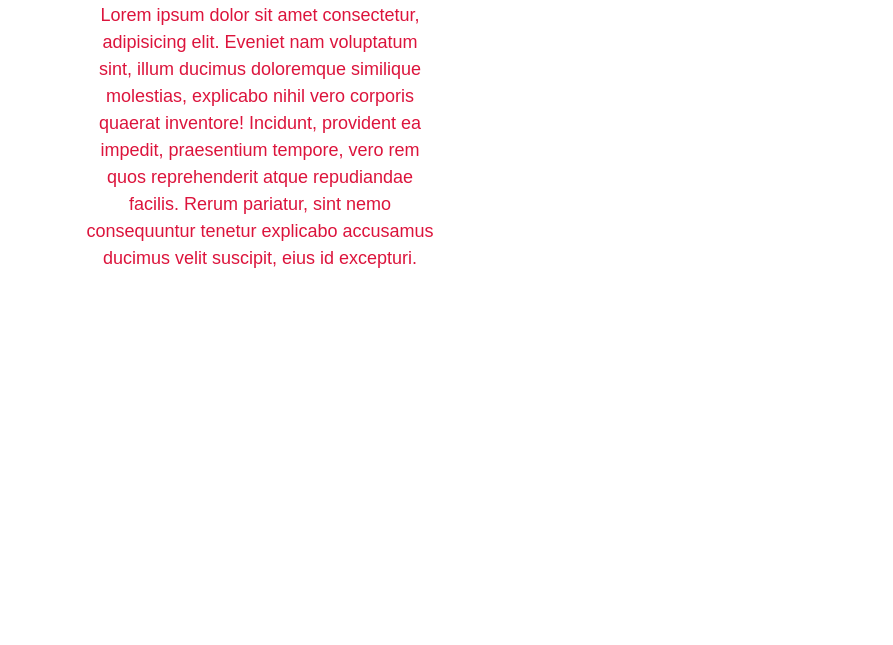
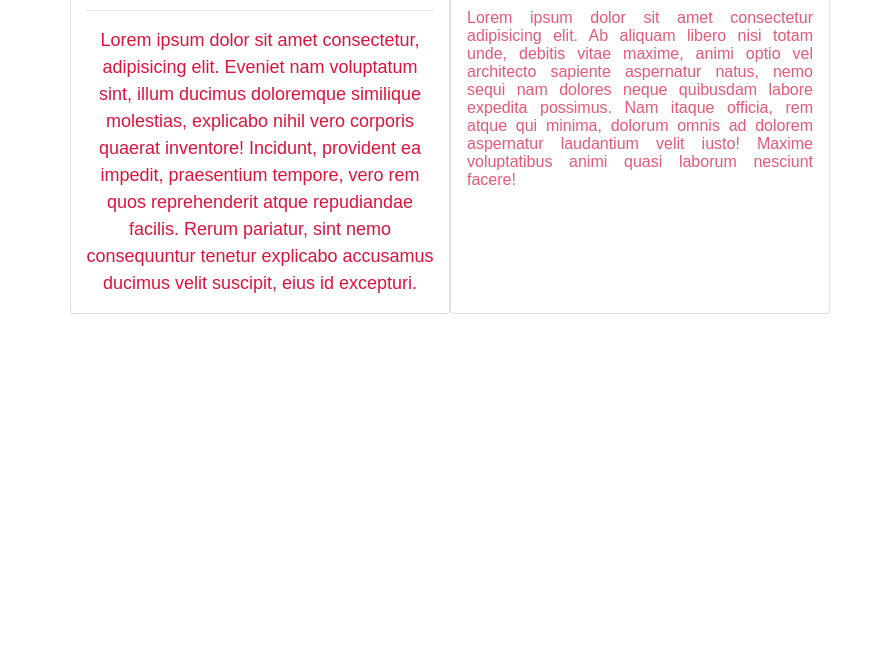
Before and after one commit to anamkhanbd/jQuaryTest, a plain HTML site: page index.html in a window 1280 px wide. Shown: the part 155-800 px from the top of the page, without its empty margins (0-893 px from the left). Drawn offline with nearby package versions, Linux system fonts and the light colour scheme.

Commit message:
css jqary code structure

```diff
--- a/index.html
+++ b/index.html
@@ -45,11 +45,18 @@
 
     <div class="container mt-5">
         <div class="row">
-            <div class="col-4">
-                <h3 class="text-center">This is a Heading.</h3>
+            <div class="col-4 card">
+                <h3 class="text-center mt-3">This is a Heading.</h3>
                 <hr>
                 <p>Lorem ipsum dolor sit amet consectetur, adipisicing elit. Eveniet nam voluptatum sint, illum ducimus doloremque similique molestias, explicabo nihil vero corporis quaerat inventore! Incidunt, provident ea impedit, praesentium tempore,
                     vero rem quos reprehenderit atque repudiandae facilis. Rerum pariatur, sint nemo consequuntur tenetur explicabo accusamus ducimus velit suscipit, eius id excepturi.</p>
+            </div>
+            <div class="col-4 card">
+                <h1 class="text-center">Card 2 Tittle</h1>
+                <p class="text-justify mt-3 secound">
+                    Lorem ipsum dolor sit amet consectetur adipisicing elit. Ab aliquam libero nisi totam unde, debitis vitae maxime, animi optio vel architecto sapiente aspernatur natus, nemo sequi nam dolores neque quibusdam labore expedita possimus. Nam itaque officia,
+                    rem atque qui minima, dolorum omnis ad dolorem aspernatur laudantium velit iusto! Maxime voluptatibus animi quasi laborum nesciunt facere!
+                </p>
             </div>
         </div>
     </div>
--- a/jQuary/css/style.css
+++ b/jQuary/css/style.css
@@ -1,6 +1,15 @@
-p {
-    text-align: center;
+.secound {
     color: crimson;
-    font-size: large;
+    padding: 1px;
+    line-height: normal;
+    text-shadow: black;
     font-family: sans-serif;
+    font-weight: lighter;
+    opacity: 70%;
+    transition: 0.5s all;
 }
+
+.secound:hover {
+    opacity: 100%;
+    color: brown;
+}
--- a/jQuary/jQuary.js
+++ b/jQuary/jQuary.js
@@ -10,4 +10,19 @@ $(document).ready(function() {
         'font-size': 'large',
         'font-family': 'sans-serif'
     });
+    $('.secound').css({
+        'color': 'crimson',
+        'padding': '1px',
+        'line-height': 'normal',
+        'text-shadow': 'black',
+        'font-family': 'sans-serif',
+        'font-weight': 'lighter',
+        'opacity': '70%',
+        'transition': '0.5s all'
+    });
+
+    $('.secound:hover').css({
+        'opacity': '100%',
+        'color': 'brown'
+    });
 });
```
